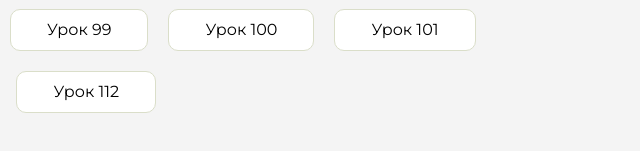
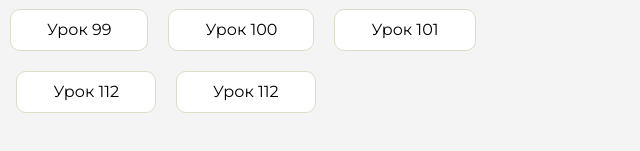
Before and after one commit to Sharlotta03/homeworkXD, a plain HTML site: page index.html in a window 1280 px wide. Shown: the part 415-566 px from the top of the page, 604-1244 px from the left. Drawn offline with Linux system fonts and the light colour scheme.

Commit message:
Update index.html

```diff
--- a/index.html
+++ b/index.html
@@ -149,6 +149,9 @@
                     <li class="content__list-item">
                         <a href="les-112/index.html">Урок 112</a>
                     </li>
+                    <li class="content__list-item">
+                        <a href="projects/wake-bake/wake-bake/index.html">Урок 112</a>
+                    </li>
                 </ul>
             </div>
             <div class="content__block hidden" id="diplomBlock">
```
